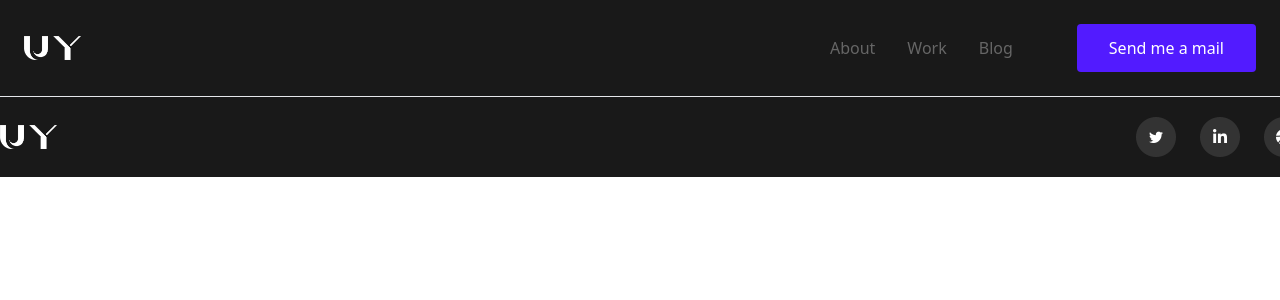
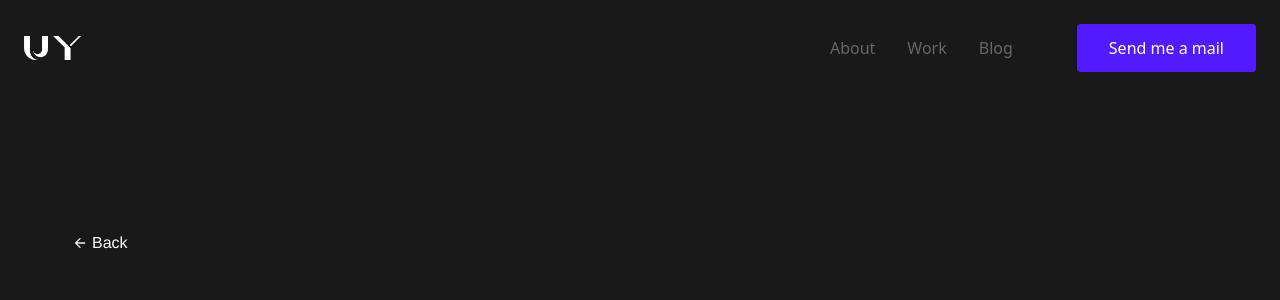
Before and after one commit to Muqtadirat/uy-portfolio, a React (Create React App) app: page /acomartComp/acomart in a window 1280 px wide. Shown: the top 300 px of the page. Built offline with nearby package versions, Linux system fonts and the light colour scheme.

Commit message:
Implemented linking acomart page to homepage

```diff
--- a/src/components/CustomRoutes.js
+++ b/src/components/CustomRoutes.js
@@ -1,13 +1,15 @@
 import React from "react";
 import { Route, Routes } from "react-router-dom";
+import HomePage from "./HomePage";
 import Aufera from "./auferaComp/Aufera";
-import HomePage from "./HomePage";
+import Acomart from "./acomartComp/Acomart";
 
 function CustomRoutes() {
   return (
     <Routes>
       <Route path="/" element={<HomePage />} />
       <Route path="/auferaComp/aufera" element={<Aufera />} />
+      <Route path="/acomartComp/acomart" element={<Acomart />} />
     </Routes>
   );
 }
--- a/src/components/Projects.js
+++ b/src/components/Projects.js
@@ -79,7 +79,10 @@ function Projects() {
             </Link>
 
             <SmallCard imgSrc={MechoWeb} imgAlt={"Mecho Website Redesign"} />
-            <SmallCard imgSrc={Acomart} imgAlt={"Acomart"} />
+
+            <Link to="/acomartComp/acomart">
+              <SmallCard imgSrc={Acomart} imgAlt={"Acomart"} />
+            </Link>
           </div>
 
           <div className="flex-col inline-flex items-start relative flex-[0 0 auto] gap-[40px]">
```
